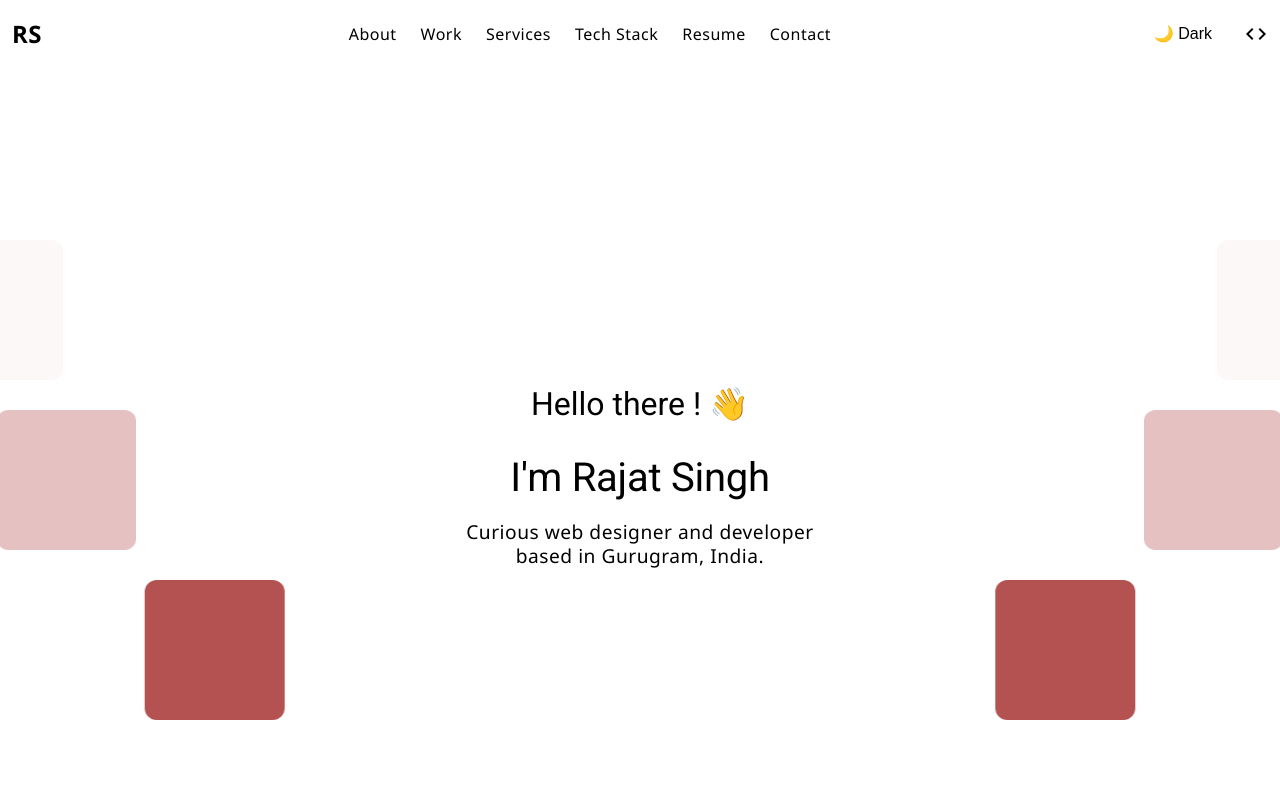
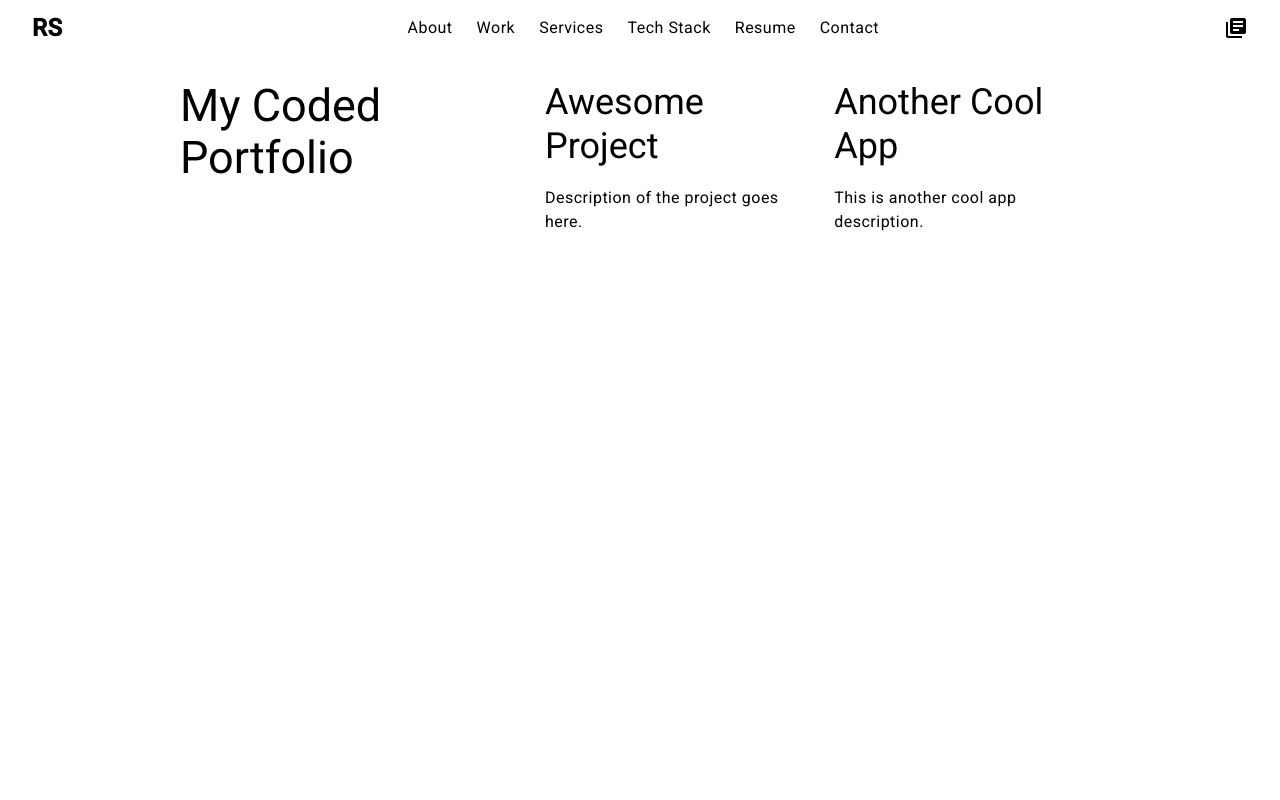
Before and after one commit to RajatSinghrs/portfolio-web, an Angular app: page /coded-portfolio in a window 1280 px wide. Before the commit this address led to /. Shown: the top 800 px of the page. Built offline with nearby package versions, Linux system fonts and the light colour scheme.

Commit message:
(cmd type) coded resume section added in header

```diff
--- a/src/app/app-routing.module.ts
+++ b/src/app/app-routing.module.ts
@@ -1,7 +1,15 @@
 import { NgModule } from '@angular/core';
 import { RouterModule, Routes } from '@angular/router';
+import { CodePortfolioComponent } from './code-portfolio/code-portfolio.component';
+import { LandingPageComponent } from './landing-page/landing-page.component';
 
-const routes: Routes = [];
+// const routes: Routes = [];
+const routes: Routes = [
+  { path: '', component: LandingPageComponent },
+  { path: 'coded-portfolio', component: CodePortfolioComponent },
+  { path: '**', redirectTo: '' }
+];
+
 
 @NgModule({
   imports: [RouterModule.forRoot(routes)],
--- a/src/app/app.component.html
+++ b/src/app/app.component.html
@@ -1 +1,3 @@
-<app-landing-page></app-landing-page>
+<!-- <app-landing-page></app-landing-page> -->
+
+<router-outlet></router-outlet>
--- a/src/app/code-portfolio/code-portfolio.component.html
+++ b/src/app/code-portfolio/code-portfolio.component.html
@@ -1 +1,16 @@
-<p>code-portfolio works!</p>
+<app-header [isDarkMode]="isDarkMode" (themeToggled)="onThemeToggle($event)" [isCodedPortfolio]="true"></app-header>
+
+<main class="sections">
+    <section id="about">
+
+        <h2>My Coded Portfolio</h2>
+        <ul>
+            <li *ngFor="let item of portfolioItems">
+                <h3>{{item.title}}</h3>
+                <p>{{item.description}}</p>
+            </li>
+        </ul>
+    </section>
+    </main>
+
+<app-footer [isDarkMode]="isDarkMode"></app-footer>
--- a/src/app/code-portfolio/code-portfolio.component.scss
+++ b/src/app/code-portfolio/code-portfolio.component.scss
@@ -0,0 +1,9 @@
+#about {
+  padding: 0 100px 0 100px;
+  display: flex;
+  justify-content: center;
+}
+
+.sections {
+  padding: 80px;
+  }
--- a/src/app/code-portfolio/code-portfolio.component.ts
+++ b/src/app/code-portfolio/code-portfolio.component.ts
@@ -6,5 +6,22 @@ import { Component } from '@angular/core';
   styleUrl: './code-portfolio.component.scss'
 })
 export class CodePortfolioComponent {
+ isDarkMode = false; // Adjust if you have global dark mode or use a service
+ portfolioItems = [
+    {
+      title: 'Awesome Project',
+      description: 'Description of the project goes here.',
+      github: 'https://github.com/yourrepo/project'
+    },
+    {
+      title: 'Another Cool App',
+      description: 'This is another cool app description.',
+      github: 'https://github.com/yourrepo/another'
+    }
+    // ...add more items
+  ];
 
+  onThemeToggle(newMode: boolean) {
+    this.isDarkMode = newMode;
+  }
 }
--- a/src/app/header/header.component.html
+++ b/src/app/header/header.component.html
@@ -1,6 +1,8 @@
-<header class="header" class="header" [class.scrolled]="isScrolled">
+<header class="header" [class.scrolled]="isScrolled">
     <div class="header-content">
-        <div class="logo" (click)="scrollToTop()">RS</div>
+        <!-- <div class="logo" (click)="scrollToTop()">RS</div> -->
+         <div class="logo" (click)="scrollToTop()">RS</div>
+
         <nav>
             <ul>
                 <li (click)="scrollTo('about')">About</li>
@@ -11,11 +13,21 @@
                 <li (click)="scrollTo('contact')">Contact</li>
             </ul>
         </nav>
-        <div class="right-actions">
-            <button class="theme-toggle" (click)="toggleTheme()">
+
+         <div class="right-actions">
+           <!-- <button class="theme-toggle" (click)="toggleTheme()">
                 {{ isDarkMode ? '☀️ Light' : '🌙 Dark' }}
             </button>
             <mat-icon class="code-icon">code</mat-icon>
         </div>
     </div>
+</header> -->
+
+ <button class="theme-toggle" *ngIf="!isCodedPortfolio" (click)="toggleTheme()">
+        {{ isDarkMode ? '☀️ Light' : '🌙 Dark' }}
+      </button>
+      <mat-icon class="code-icon" *ngIf="!isCodedPortfolio" (click)="openCodePortfolio()">code</mat-icon>
+      <mat-icon class="code-icon" *ngIf="isCodedPortfolio" (click)="goHome()">library_books</mat-icon>
+    </div>
+  </div>
 </header>
--- a/src/app/header/header.component.scss
+++ b/src/app/header/header.component.scss
@@ -25,7 +25,7 @@
   align-items: center;
   margin: 0 auto;
   flex-wrap: wrap;
-  padding: 0 12px;
+  padding: 0 32px;
 }
 
 .logo {
--- a/src/app/header/header.component.ts
+++ b/src/app/header/header.component.ts
@@ -1,4 +1,5 @@
 import { Component, Input, Output, EventEmitter, HostListener } from '@angular/core';
+import { Router } from '@angular/router';
 import gsap from 'gsap';
 import ScrollToPlugin from 'gsap/ScrollToPlugin';
 
@@ -13,7 +14,11 @@ gsap.registerPlugin(ScrollToPlugin);
 export class HeaderComponent {
   @Input() isDarkMode = false;
   @Output() themeToggled = new EventEmitter<boolean>();
+  @Input() isCodedPortfolio: boolean = false;
+
   isScrolled = false;
+  constructor(private router: Router) { }
+
   scrollTo(sectionId: string) {
     gsap.to(window, {
       duration: 1,
@@ -44,4 +49,12 @@ export class HeaderComponent {
     document.body.className = this.isDarkMode ? 'dark-theme' : 'light-theme';
     this.themeToggled.emit(this.isDarkMode);
   }
+
+   openCodePortfolio() {
+    this.router.navigate(['/coded-portfolio']);
+  }
+
+  goHome() {
+    this.router.navigate(['/']);
+  }
 }
--- a/src/app/landing-page/landing-page.component.html
+++ b/src/app/landing-page/landing-page.component.html
@@ -1,4 +1,4 @@
-<app-header [isDarkMode]="isDarkMode" (themeToggled)="onThemeToggle($event)"></app-header>
+<app-header [isDarkMode]="isDarkMode" (themeToggled)="onThemeToggle($event)" [isCodedPortfolio]="false"></app-header>
 
 <main class="sections">
 
```
